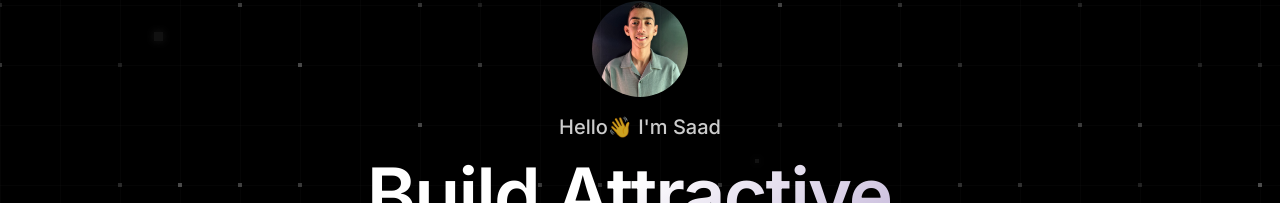
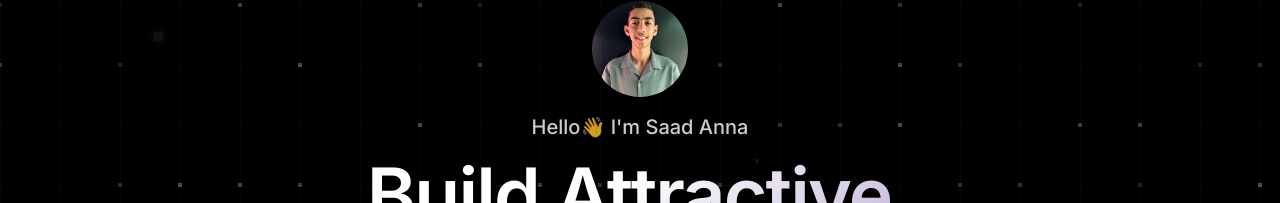
Before and after one commit to SaadAnna/Saad_Anna_Portfolio, a Next.js app: page / in a window 1280 px wide. Shown: the part 175-378 px from the top of the page. Built offline with nearby package versions, Linux system fonts and the light colour scheme.

Commit message:
chenge the content in the hero section

```diff
--- a/src/sections/Hero.tsx
+++ b/src/sections/Hero.tsx
@@ -7,7 +7,7 @@ export const Hero = () => {
       <div className="container">
         <div className="flex flex-col text-center justify-center gap-4">
         <Image src={ProfileImage} loading="lazy" alt="Profile Image" className="w-24 h-24 rounded-full mx-auto object-cover"/>
-        <p className="text-xl max-w-xl mx-auto text-white/80 font-medium ">Hello&#128075; I&apos;m Saad</p>
+        <p className="text-xl max-w-xl mx-auto text-white/80 font-medium ">Hello&#128075; I&apos;m Saad Anna</p>
         <h1 className="text-5xl md:text-[75px] md:leading-none font-semibold tracking-tight bg-white bg-[radial-gradient(100%_100%_at_top_left,white,white,rgb(74,32,138,.5))] text-transparent bg-clip-text text-center">Build Attractive,<br/> Responsive And Beautiful<br/> Front-Ends Websites.</h1>
         <button className="bg-white/5 border border-white/20 w-40 mx-auto text-sm text-white p-3 rounded-full font-semibold">Contact Me</button>
         </div>
```
